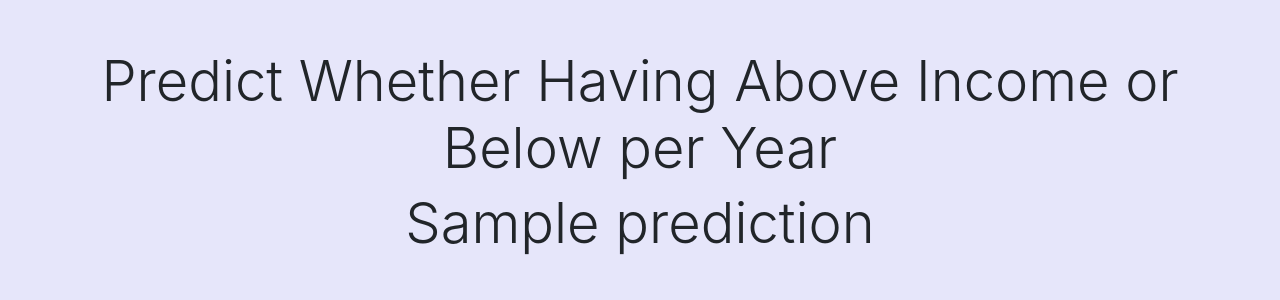
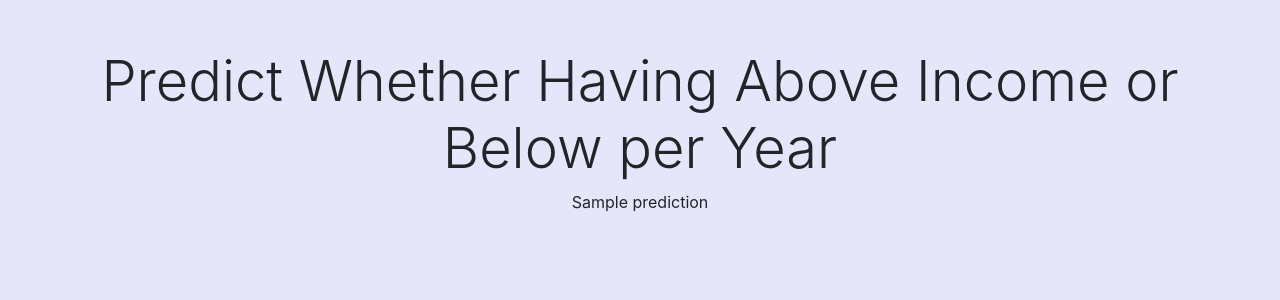
Before and after one commit to fakhrirobi/income-census, a Flask app: template templates/predict_result.html in a window 1280 px wide. Shown: the top 300 px of the page. Run offline with Flask 2, Linux system fonts and the light colour scheme; the template is opened without the code that fills it: most values are stand-ins (such as "Sample title", 1, 10 or a date in 2020); some libraries are stand-ins or nearby versions.

Commit message:
Update predict_result.html

```diff
--- a/templates/predict_result.html
+++ b/templates/predict_result.html
@@ -26,7 +26,7 @@
     <div class="container-fluid">
       <div class=" text-center mt-5 ">
         <h3 class="display-4">Predict Whether Having Above  Income or Below per Year </h3>
-        <h2 class="display-4">{{prediction}} </h2>
+        <p>{{prediction}} </p>
       </div>
     </div>
 
```
